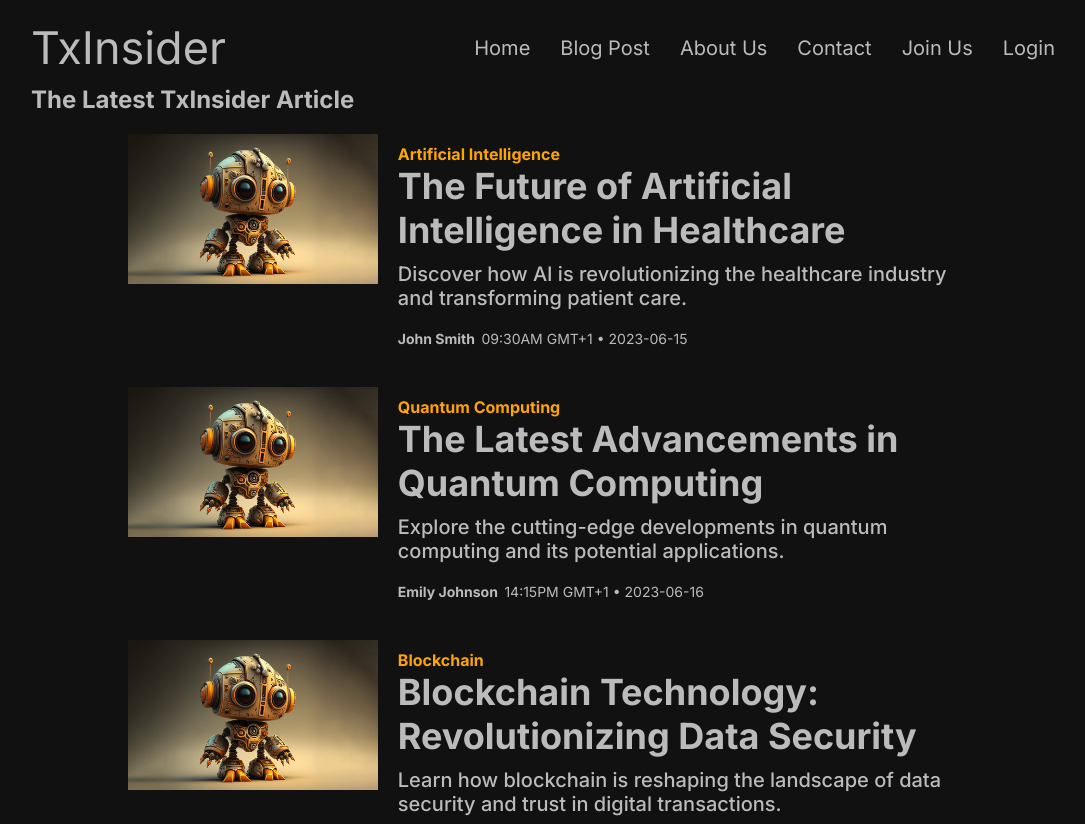
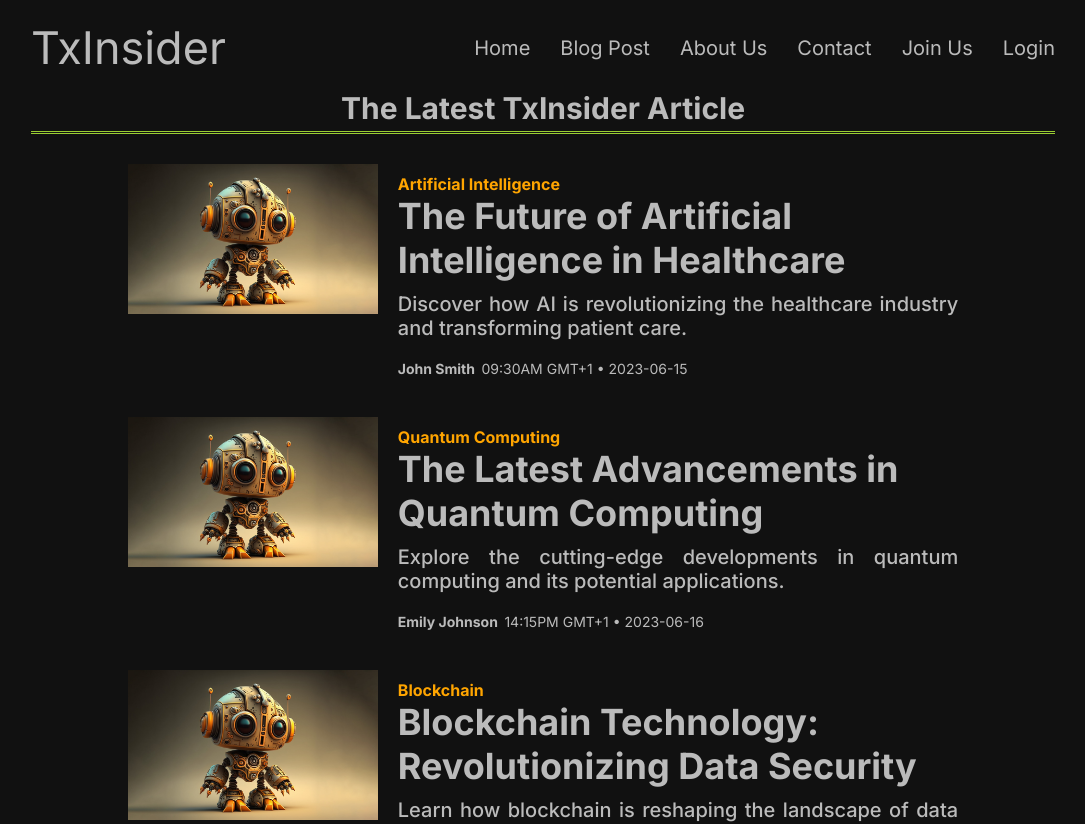
Before and after one commit to TyW-98/tech-blog, a Next.js app: page /blog in a window 1280 px wide. Shown: the top 824 px of the page, without its empty margins (97-1182 px from the left). Built offline with nearby package versions, Linux system fonts and the light colour scheme.

Commit message:
Add styling to summary

```diff
--- a/src/app/blog/blogcard.module.css
+++ b/src/app/blog/blogcard.module.css
@@ -30,6 +30,7 @@
 .content h5 {
     font-size: 20px;
     font-weight: 500;
+    text-align: justify;
 }
 
 .info {
--- a/src/app/blog/page.jsx
+++ b/src/app/blog/page.jsx
@@ -38,8 +38,10 @@ export default function Blog() {
 
   return (
     <main>
-      <div>
-        <h2>The Latest TxInsider Article</h2>
+      <div className={styles.container}>
+        <div className={styles.header}>
+          <h2>The Latest TxInsider Article</h2>
+        </div>
         <div className={styles["article-list-container"]}>
           {testArticle.map((article) => {
             return (
--- a/src/app/blog/page.module.css
+++ b/src/app/blog/page.module.css
@@ -1,4 +1,15 @@
+.header {
+    text-align: center;
+    border-bottom: double 3px yellowgreen;
+    padding: 5px;
+    font-size: 20px;
+}
+
+.article-list-container {
+    margin-top: 10px;
+}
+
 .article {
-    width: 85%;
+    max-width: 85%;
     margin: 0 auto;
 }
```
